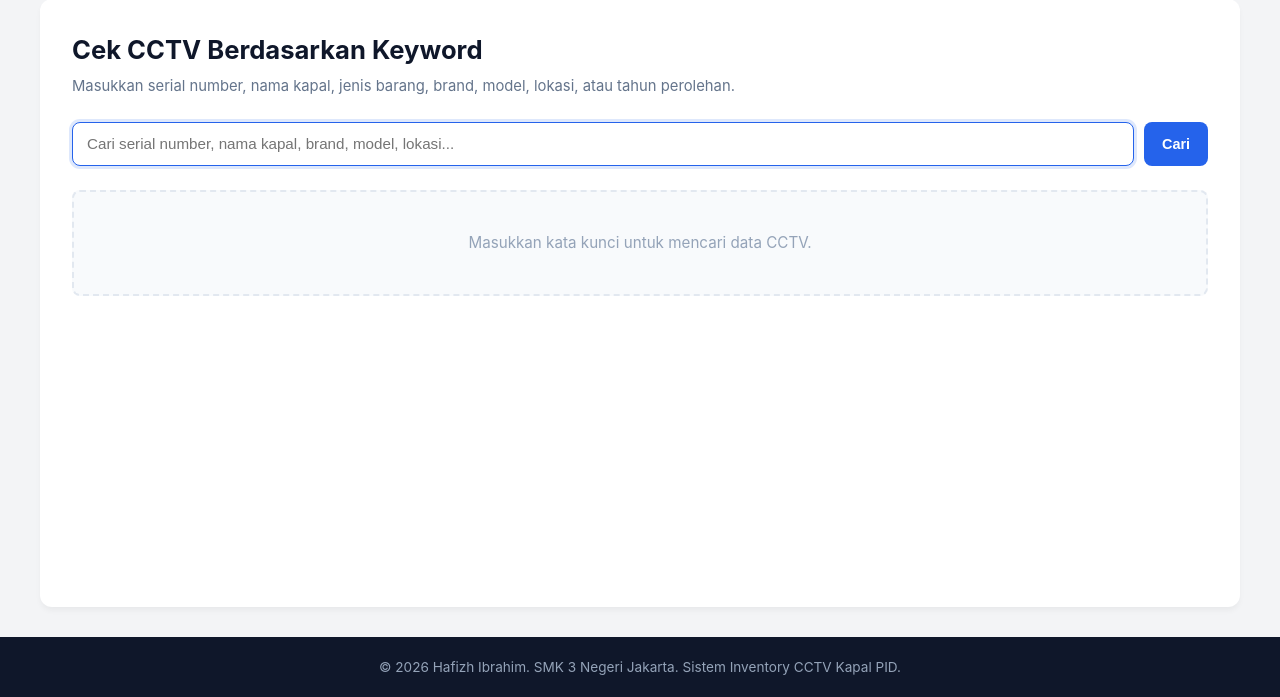
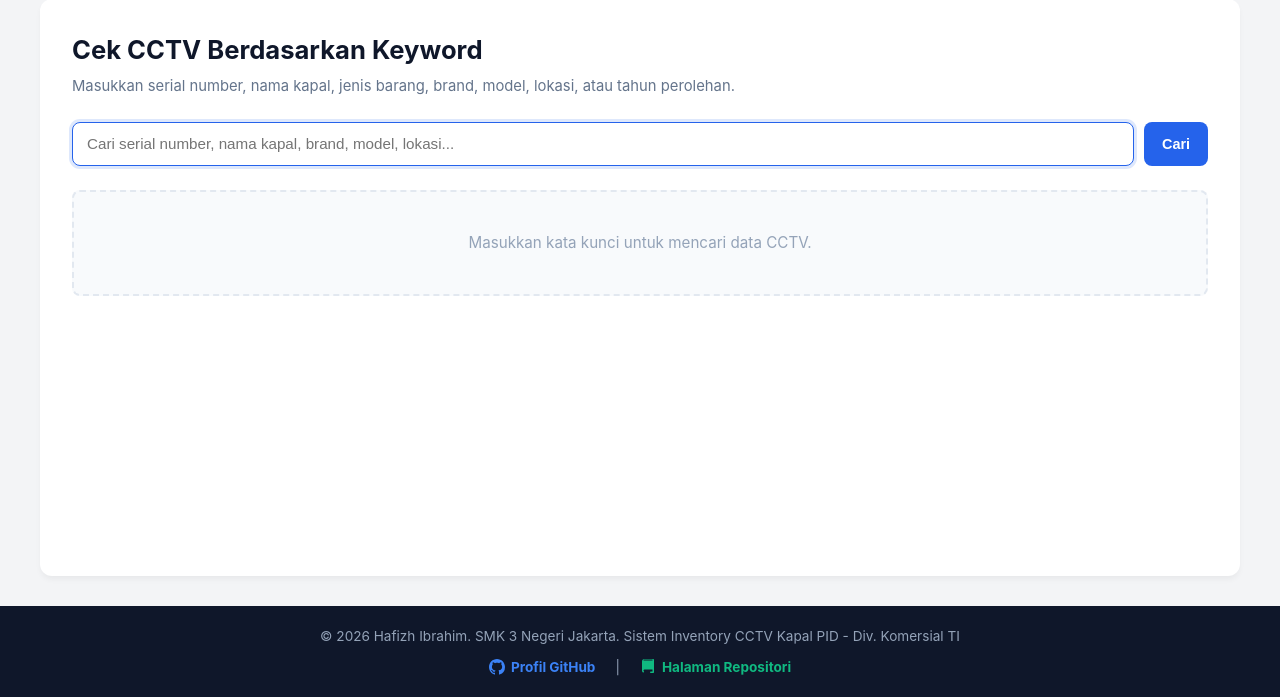
Before and after one commit to WithoutGit137/Web-Inventaris-CCTV-Berbasis-PHP, a PHP site: page /cek_lokasi.php in a window 1280 px wide. Shown: the part 103-800 px from the top of the page. Run offline with PHP 8.4, Linux system fonts and the light colour scheme; data comes from the database, SQL or seed files in the repository.

Commit message:
complete fix

```diff
--- a/partials/footer.php
+++ b/partials/footer.php
@@ -1,3 +1,29 @@
 <div class="footer">
-    &copy; 2026 Hafizh Ibrahim. SMK 3 Negeri Jakarta. Sistem Inventory CCTV Kapal PID.
+    <div style="margin-bottom: 10px;">
+        &copy; 2026 Hafizh Ibrahim. SMK 3 Negeri Jakarta. Sistem Inventory CCTV Kapal PID - Div. Komersial TI
+    </div>
+
+    <!-- Wadah untuk link GitHub (menggunakan Flexbox agar sejajar) -->
+    <div style="display: flex; justify-content: center; gap: 20px; align-items: center;">
+
+        <!-- Link Profil GitHub -->
+        <a href="https://github.com/WithoutGit137" target="_blank" rel="noopener noreferrer" style="color: #3b82f6; text-decoration: none; font-weight: bold; display: flex; align-items: center;">
+            <svg xmlns="http://www.w3.org/2000/svg" width="16" height="16" fill="currentColor" viewBox="0 0 16 16" style="margin-right: 6px;">
+                <path d="M8 0C3.58 0 0 3.58 0 8c0 3.54 2.29 6.53 5.47 7.59.4.07.55-.17.55-.38 0-.19-.01-.82-.01-1.49-2.01.37-2.53-.49-2.69-.94-.09-.23-.48-.94-.82-1.13-.28-.15-.68-.52-.01-.53.63-.01 1.08.58 1.23.82.72 1.21 1.87.87 2.33.66.07-.52.28-.87.51-1.07-1.78-.2-3.64-.89-3.64-3.95 0-.87.31-1.59.82-2.15-.08-.2-.36-1.02.08-2.12 0 0 .67-.21 2.2.82.64-.18 1.32-.27 2-.27s1.36.09 2 .27c1.53-1.04 2.2-.82 2.2-.82.44 1.1.16 1.92.08 2.12.51.56.82 1.27.82 2.15 0 3.07-1.87 3.75-3.65 3.95.29.25.54.73.54 1.48 0 1.07-.01 1.93-.01 2.2 0 .21.15.46.55.38A8.01 8.01 0 0 0 16 8c0-4.42-3.58-8-8-8z"/>
+            </svg>
+            Profil GitHub
+        </a>
+
+        <!-- Pemisah berupa titik vertikal atau garis -->
+        <span style="color: #94a3b8;">|</span>
+
+        <!-- Link Repositori Private -->
+        <a href="https://github.com/WithoutGit137/Web-Inventaris-CCTV-Berbasis-PHP" target="_blank" rel="noopener noreferrer" style="color: #10b981; text-decoration: none; font-weight: bold; display: flex; align-items: center;">
+            <svg xmlns="http://www.w3.org/2000/svg" width="16" height="16" fill="currentColor" viewBox="0 0 16 16" style="margin-right: 6px;">
+                <path d="M2 2.5A2.5 2.5 0 0 1 4.5 0h8.75a.75.75 0 0 1 .75.75v12.5a.75.75 0 0 1-.75.75h-2.5a.75.75 0 0 1 0-1.5h1.75v-2h-8a1 1 0 0 0-.714 1.7.75.75 0 1 1-1.072 1.05A2.495 2.495 0 0 1 2 11.5zm10.5-1v-1h-8a1 1 0 0 0-1 1zm0-2v-1h-8a1 1 0 0 0-1 1zm0-2v-1h-8a1 1 0 0 0-1 1zm0-2v-1h-8a1 1 0 0 0-1 1z"/>
+            </svg>
+            Halaman Repositori
+        </a>
+
+    </div>
 </div>
```
Also changed, not shown: add_edit.php (indentation only), cek_lokasi.php (indentation only), index.php (indentation only), 1 other file.
